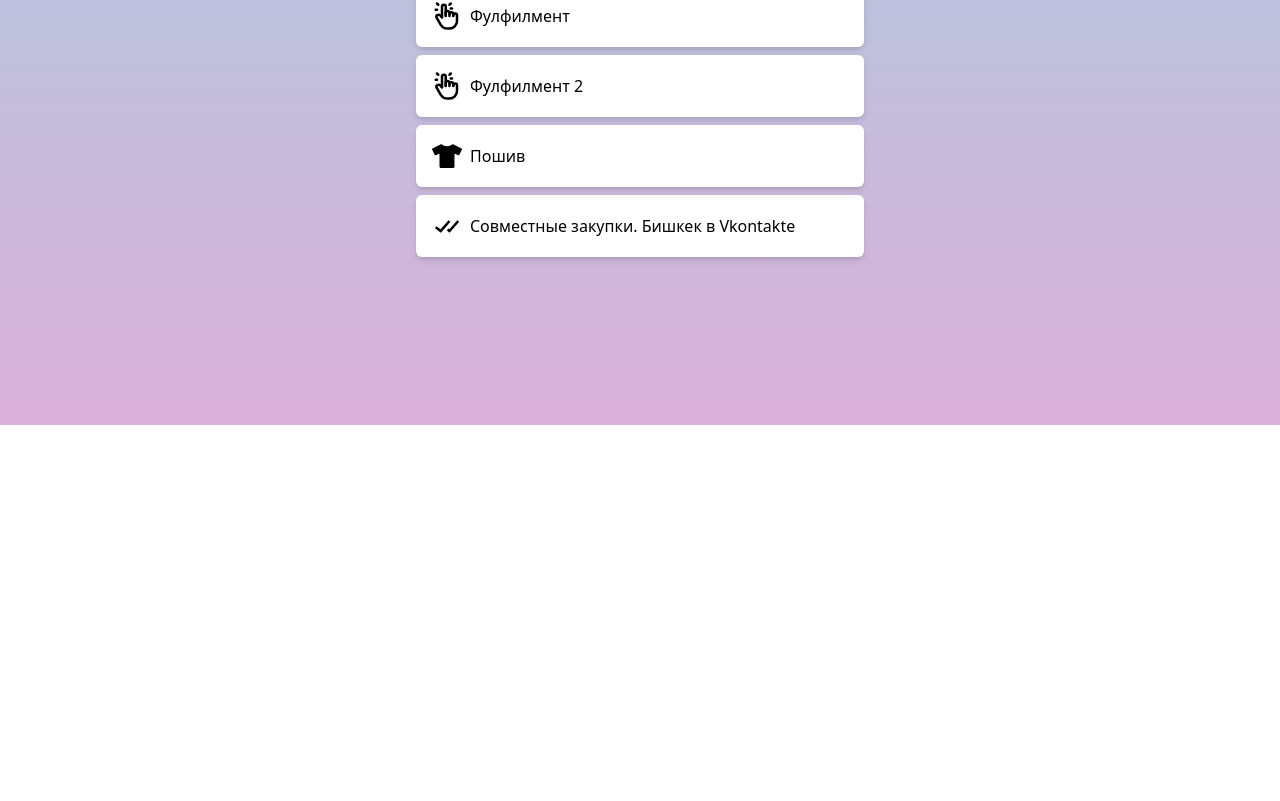
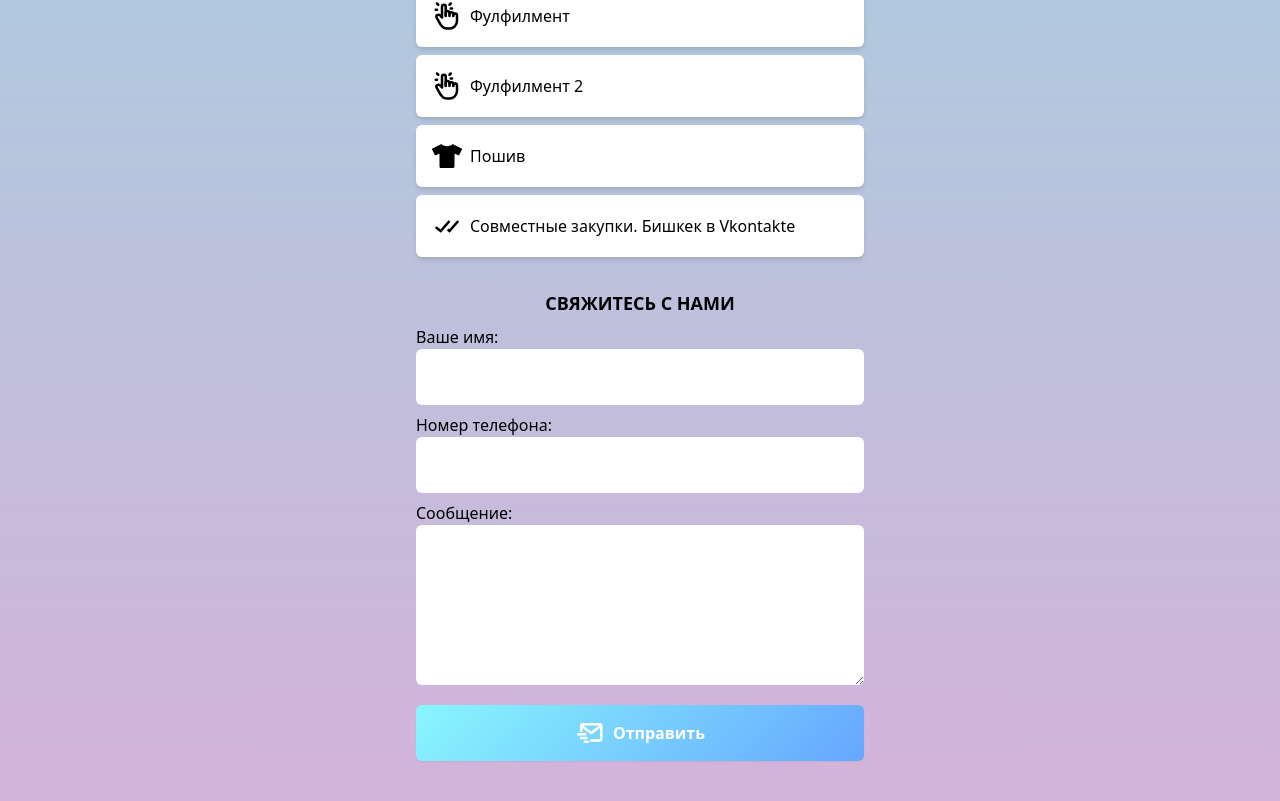
Before and after one commit to albanovs/link.tree, a React (Create React App) app: page / in a window 1280 px wide. Shown: the part 561-1362 px from the top of the page. Before the commit the page ends 986 px from the top, so only its background shows below. Built offline with nearby package versions, Linux system fonts and the light colour scheme; no server answers.

Commit message:
form input success

```diff
--- a/package.json
+++ b/package.json
@@ -3,14 +3,18 @@
   "version": "0.1.0",
   "private": true,
   "dependencies": {
+    "@emailjs/browser": "^4.4.1",
     "@testing-library/jest-dom": "^5.17.0",
     "@testing-library/react": "^13.4.0",
     "@testing-library/user-event": "^13.5.0",
     "axios": "^1.7.2",
+    "emailjs": "^4.0.3",
+    "emailjs-com": "^3.2.0",
     "react": "^18.3.1",
     "react-dom": "^18.3.1",
     "react-icons": "^5.2.1",
     "react-scripts": "5.0.1",
+    "react-toastify": "^11.0.2",
     "web-vitals": "^2.1.4"
   },
   "scripts": {
--- a/src/App.js
+++ b/src/App.js
@@ -6,37 +6,70 @@ import { TbHandClick } from "react-icons/tb";
 import { BiCheckDouble } from "react-icons/bi";
 import axios from 'axios';
 import { FaXTwitter } from "react-icons/fa6";
+import { BiMailSend } from "react-icons/bi";
+import emailjs from '@emailjs/browser';
+import { toast, ToastContainer } from 'react-toastify';
+import 'react-toastify/dist/ReactToastify.css';
 
 function App() {
   const [data, setData] = useState(null);
+  const [form, setForm] = useState({ name: '', phone: '', message: '' });
+  const [isLoading, setIsLoading] = useState(false);
 
-  const fetchData = async () => {
-    try {
-      const result = await axios.get('https://fashion-backend-r8hh.onrender.com/clicked-datas');
-      // const result = await axios.get('http://localhost:4000/clicked-datas');
-      setData(result.data);
-    } catch (error) {
-      console.error("Ошибка при загрузке данных:", error);
-    }
+  // const fetchData = async () => {
+  //   try {
+  //     const result = await axios.get('https://fashion-backend-r8hh.onrender.com/clicked-datas');
+  //     setData(result.data);
+  //   } catch (error) {
+  //     console.error("Ошибка при загрузке данных:", error);
+  //   }
+  // };
+
+  // useEffect(() => {
+  //   fetchData();
+  // }, []);
+
+  // const handleClick = async (id, link) => {
+  //   try {
+  //     await axios.post('http://localhost:4000/increment-clicked', { id });
+  //     window.location.href = link;
+  //     fetchData();
+  //   } catch (error) {
+  //     console.error("Ошибка при обновлении данных:", error);
+  //   }
+  // };
+
+  const handleChange = (e) => {
+    const { name, value } = e.target;
+    setForm({ ...form, [name]: value });
   };
 
-  useEffect(() => {
-    fetchData();
-  }, []);
+  const handleSubmit = (e) => {
+    e.preventDefault();
+    setIsLoading(true);
 
-  const handleClick = async (id, link) => {
-    try {
-      // await axios.post('https://fashion-backend-r8hh.onrender.com/increment-clicked', { id });
-      await axios.post('http://localhost:4000/increment-clicked', { id });
-      window.location.href = link;
-      fetchData();
-    } catch (error) {
-      console.error("Ошибка при обновлении данных:", error);
-    }
+    const serviceID = 'service_73t2u9p';
+    const templateID = 'template_3yo5him';
+    const publicKey = 'eEC2jsXF-6JqovRsf';
+
+    emailjs.send(serviceID, templateID, form, publicKey)
+      .then((response) => {
+        console.log('SUCCESS!', response.status, response.text);
+        toast.success('Сообщение успешно отправлено!');
+        setForm({ name: '', phone: '', message: '' });
+      })
+      .catch((error) => {
+        console.error('FAILED...', error);
+        toast.error('Ошибка отправки сообщения. Попробуйте снова.');
+      })
+      .finally(() => {
+        setIsLoading(false);
+      });
   };
 
   return (
     <div className="bg-custom-gradient pt-10 pb-40 w-full min-h-screen h-full flex flex-col items-center p-4">
+      <ToastContainer />
       <div className="flex flex-col items-center mt-4">
         <img src={logo} alt="Logo" className="rounded-full w-20 h-20 mb-2" />
         <h1 className="text-xl font-semibold">@fashionrynok</h1>
@@ -56,11 +89,11 @@ function App() {
         <h2 className="text-center text-lg font-semibold mb-2">ОПЕРАТОРЫ 24/7</h2>
         <a href='https://chat.whatsapp.com/LsWxjjflXCrGnVbH9ZvExx' className="bg-white rounded-md shadow-md p-4 flex items-center mb-2 cursor-pointer card-hover">
           <FaWhatsapp size={30} className="text-lg mr-2" />
-          <p >Байеры-операторы 24/7Т</p>
+          <p >Байеры-операторы 24/7</p>
         </a>
         <a href='https://t.me/rynokdordoi0' className="bg-white rounded-md shadow-md p-4 flex items-center mb-2 cursor-pointer card-hover">
           <FaTelegramPlane size={30} className="text-lg mr-2" />
-          <p >Байеры-операторы 24/7Т</p>
+          <p >Байеры-операторы 24/7</p>
         </a>
       </div>
 
@@ -80,8 +113,65 @@ function App() {
         </a>
         <a className="bg-white rounded-md shadow-md p-4 flex items-center mb-2 card-hover">
           <BiCheckDouble size={30} className="text-lg mr-2" />
-          <p href="https://vk.com/dordoibazar">Совместные закупки. Бишкек в Vkontakte</p>
+          <p>Совместные закупки. Бишкек в Vkontakte</p>
         </a>
+      </div>
+
+      <div className="w-full max-w-md mt-6">
+        <h2 className="text-center text-lg font-semibold mb-2">СВЯЖИТЕСЬ С НАМИ</h2>
+        <form onSubmit={handleSubmit}>
+          <label className=''>
+            Ваше имя:
+            <input
+              className='w-full outline-none bg-white rounded-md p-4 flex items-center mb-2'
+              type="text"
+              name="name"
+              value={form.name}
+              onChange={handleChange}
+              required
+            />
+          </label>
+          <label className=''>
+            Номер телефона:
+            <input
+              className='w-full outline-none bg-white rounded-md p-4 flex items-center mb-2'
+              type="text"
+              name="phone"
+              value={form.phone}
+              onChange={handleChange}
+              required
+            />
+          </label>
+          <label className=''>
+            Сообщение:
+            <textarea
+              className='w-full min-h-40 outline-none bg-white rounded-md p-4 flex items-center mb-2'
+              name="message"
+              value={form.message}
+              onChange={handleChange}
+              required
+            />
+          </label>
+          <button
+            type="submit"
+            className={`flex items-center justify-center w-full mt-5 h-14 rounded-md text-white font-semibold shadow-sm transition-all duration-300 ease-in-out hover:shadow-lg active:shadow-none ${isLoading ? 'cursor-not-allowed opacity-50' : ''}`}
+            disabled={isLoading}
+            style={{
+              background: 'linear-gradient(135deg, #89f7fe 0%, #66a6ff 100%)',
+            }}
+          >
+            {isLoading ? (
+              <div className="spinner-border" role="status">
+                <span className="sr-only">Загрузка...</span>
+              </div>
+            ) : (
+              <>
+                <BiMailSend size={30} className="text-lg mr-2" />
+                <p>Отправить</p>
+              </>
+            )}
+          </button>
+        </form>
       </div>
     </div>
   );
```
Also changed, not shown: 1 other file (tests, documents, lock files or other folders).
